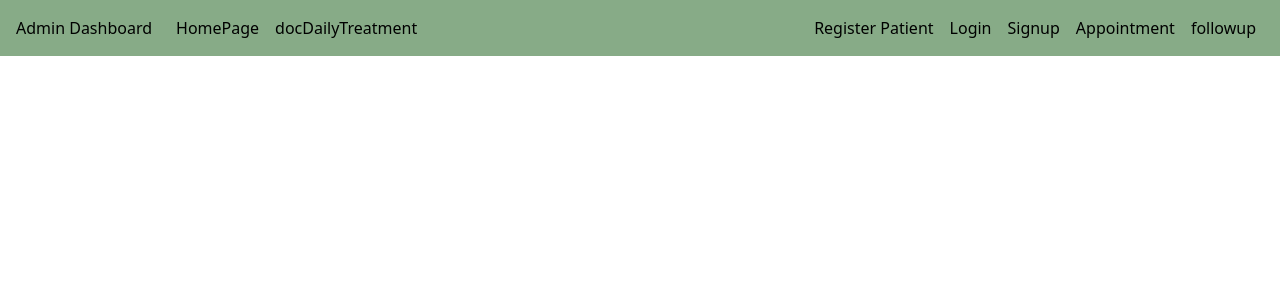
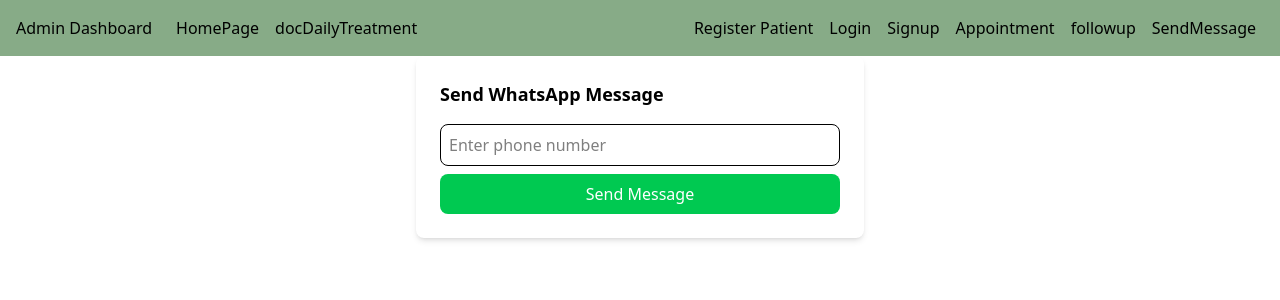
Before and after one commit to tejashriiii/dentistFrontend, a React (Vite) app: page /sendmessage in a window 1280 px wide. Shown: the top 300 px of the page. Built offline with nearby package versions, Linux system fonts and the light colour scheme.

Commit message:
Add WhatsApp API Support

```diff
--- a/src/App.jsx
+++ b/src/App.jsx
@@ -1,4 +1,94 @@
-// App.jsx
+// // App.jsx
+// import React from "react";
+// import { BrowserRouter as Router, Route, Routes, Link } from "react-router-dom";
+// import ReceptionDashboard from "./components/ReceptionDashboard";
+// import PatientRegisterForm from "./components/PatientRegisterForm";
+// import CredentialsForm from "./components/CredentialsForm";
+// import PatientAppointmentForm from "./components/PatientAppointmentForm";
+// import FollowUp from "./components/FollowUp";
+// import Home from "./pages/Home";
+// import DailyTreatment from "./pages/DailyTreatment";
+// import ProtectedRoute from './components/ProtectedRoute';
+// import Unauthorized from "./pages/Unauthorized";
+// import SendMessage from "./components/SendMessage";
+
+// const App = () => {
+//   const [patients, setPatients] = React.useState([]);
+
+//   const addPatient = (newPatient) => {
+//     setPatients([...patients, newPatient]);
+//   };
+
+//   return (
+//     <Router>
+//       <div>
+//         <nav className="bg-[var(--darkgreen)] p-4 flex justify-between ">
+//           <div>
+//             <Link to="/" className="mr-4 ">
+//               Admin Dashboard
+//             </Link>
+//              <Link to="/Home" className="p-2">
+//               HomePage
+//             </Link>
+//               <Link to="/dailytreat" className="p-2">
+//                 docDailyTreatment
+//               </Link>
+//           </div>
+//           <div>
+//             <Link to="/register" className="p-2">
+//               Register Patient
+//             </Link>
+//             <Link to="/login" className="p-2">
+//               Login
+//             </Link>
+//             <Link to="/signup" className="p-2">
+//               Signup
+//             </Link>
+//             <Link to="/appointment" className="p-2">
+//               Appointment
+//             </Link>
+//             <Link to="/followup" className="p-2">
+//               followup
+//             </Link>
+//             <Link to="/sendmessage" className="p-2">
+//               SendMessage
+//             </Link>
+
+
+//           </div>
+//         </nav>
+
+//         <Routes>
+//           <Route path="/" element={<ReceptionDashboard patients={patients} />} />
+//           <Route element={<ProtectedRoute allowedRoles={["admin"]} />}>
+//             <Route path="/register" element={<PatientRegisterForm addPatient={addPatient} />} />
+//           </Route>
+//           <Route
+//             path="/login"
+//             element={<CredentialsForm formAction="login" />}
+//           />
+//           <Route
+//             path="/signup"
+//             element={<CredentialsForm formAction="signup" />}
+//           />
+//           <Route path="/appointment" element={<PatientAppointmentForm />} />
+//           <Route path="/followUp" element={<FollowUp userType="doctor" />} />
+//           <Route path="/Home" element={<Home />} />
+//           <Route element={<ProtectedRoute allowedRoles={["Doctor"]} />}>
+//             <Route path="/dailytreat" element={<DailyTreatment />} />
+//           </Route>
+//           <Route path="/unauthorized" element={<Unauthorized />} />
+//           <Route path="/sendmessage" element={<SendMessage />} />
+//         </Routes>
+//       </div>
+//     </Router>
+//   );
+// };
+
+// export default App;
+
+
+// Old - DONT DELETE THIS CODE App.jsx
 import React from "react";
 import { BrowserRouter as Router, Route, Routes, Link } from "react-router-dom";
 import ReceptionDashboard from "./components/ReceptionDashboard";
@@ -8,11 +98,22 @@ import PatientAppointmentForm from "./components/PatientAppointmentForm";
 import FollowUp from "./components/FollowUp";
 import Home from "./pages/Home";
 import DailyTreatment from "./pages/DailyTreatment";
-import ProtectedRoute from './components/ProtectedRoute';
-import Unauthorized from "./pages/Unauthorized";
+import SendMessage from "./components/SendMessage";
 
 const App = () => {
   const [patients, setPatients] = React.useState([]);
+  const [xrayPrices, setXrayPrices] = React.useState({
+    1: 50,
+    2: 60,
+    3: 70, // Default X-ray prices
+  });
+
+  const isAdmin = true; // Change this based on user role (main admin/staff)
+
+  // Function to update X-ray price (Admins only)
+  const updatePrice = (tooth, price) => {
+    setXrayPrices((prev) => ({ ...prev, [tooth]: Number(price) }));
+  };
 
   const addPatient = (newPatient) => {
     setPatients([...patients, newPatient]);
@@ -26,12 +127,12 @@ const App = () => {
             <Link to="/" className="mr-4 ">
               Admin Dashboard
             </Link>
-             <Link to="/Home" className="p-2">
+            <Link to="/Home" className="p-2">
               HomePage
             </Link>
-              <Link to="/dailytreat" className="p-2">
-                docDailyTreatment
-              </Link>
+            <Link to="/dailytreat" className="p-2">
+              docDailyTreatment
+            </Link>
           </div>
           <div>
             <Link to="/register" className="p-2">
@@ -49,15 +150,19 @@ const App = () => {
             <Link to="/followup" className="p-2">
               followup
             </Link>
+           <Link to="/sendmessage" className="p-2">
+             SendMessage
+           </Link>
 
           </div>
         </nav>
 
         <Routes>
           <Route path="/" element={<ReceptionDashboard patients={patients} />} />
-          <Route element={<ProtectedRoute allowedRoles={["admin"]} />}>
-            <Route path="/register" element={<PatientRegisterForm addPatient={addPatient} />} />
-          </Route>
+          <Route
+            path="/register"
+            element={<PatientRegisterForm addPatient={addPatient} />}
+          />
           <Route
             path="/login"
             element={<CredentialsForm formAction="login" />}
@@ -69,10 +174,8 @@ const App = () => {
           <Route path="/appointment" element={<PatientAppointmentForm />} />
           <Route path="/followUp" element={<FollowUp userType="doctor" />} />
           <Route path="/Home" element={<Home />} />
-          <Route element={<ProtectedRoute allowedRoles={["Doctor"]} />}>
-            <Route path="/dailytreat" element={<DailyTreatment />} />
-          </Route>
-          <Route path="/unauthorized" element={<Unauthorized />} />
+          <Route path="/dailytreat" element={<DailyTreatment />} />
+         <Route path="/sendmessage" element={<SendMessage />} />
         </Routes>
       </div>
     </Router>
@@ -80,97 +183,4 @@ const App = () => {
 };
 
 export default App;
-
-
-// Old - DONT DELETE THIS CODE App.jsx
-// import React from "react";
-// import { BrowserRouter as Router, Route, Routes, Link } from "react-router-dom";
-// import ReceptionDashboard from "./components/ReceptionDashboard";
-// import PatientRegisterForm from "./components/PatientRegisterForm";
-// import CredentialsForm from "./components/CredentialsForm";
-// import PatientAppointmentForm from "./components/PatientAppointmentForm";
-// import FollowUp from "./components/FollowUp";
-// import Home from "./pages/Home";
-// import DailyTreatment from "./pages/DailyTreatment";
-
-// const App = () => {
-//   const [patients, setPatients] = React.useState([]);
-//   const [xrayPrices, setXrayPrices] = React.useState({
-//     1: 50,
-//     2: 60,
-//     3: 70, // Default X-ray prices
-//   });
-
-//   const isAdmin = true; // Change this based on user role (main admin/staff)
-
-//   // Function to update X-ray price (Admins only)
-//   const updatePrice = (tooth, price) => {
-//     setXrayPrices((prev) => ({ ...prev, [tooth]: Number(price) }));
-//   };
-
-//   const addPatient = (newPatient) => {
-//     setPatients([...patients, newPatient]);
-//   };
-
-//   return (
-//     <Router>
-//       <div>
-//         <nav className="bg-[var(--darkgreen)] p-4 flex justify-between ">
-//           <div>
-//             <Link to="/" className="mr-4 ">
-//               Admin Dashboard
-//             </Link>
-//             <Link to="/Home" className="p-2">
-//               HomePage
-//             </Link>
-//             <Link to="/dailytreat" className="p-2">
-//               docDailyTreatment
-//             </Link>
-//           </div>
-//           <div>
-//             <Link to="/register" className="p-2">
-//               Register Patient
-//             </Link>
-//             <Link to="/login" className="p-2">
-//               Login
-//             </Link>
-//             <Link to="/signup" className="p-2">
-//               Signup
-//             </Link>
-//             <Link to="/appointment" className="p-2">
-//               Appointment
-//             </Link>
-//             <Link to="/followup" className="p-2">
-//               followup
-//             </Link>
-
-//           </div>
-//         </nav>
-
-//         <Routes>
-//           <Route path="/" element={<ReceptionDashboard patients={patients} />} />
-//           <Route
-//             path="/register"
-//             element={<PatientRegisterForm addPatient={addPatient} />}
-//           />
-//           <Route
-//             path="/login"
-//             element={<CredentialsForm formAction="login" />}
-//           />
-//           <Route
-//             path="/signup"
-//             element={<CredentialsForm formAction="signup" />}
-//           />
-//           <Route path="/appointment" element={<PatientAppointmentForm />} />
-//           <Route path="/followUp" element={<FollowUp userType="doctor" />} />
-//           <Route path="/Home" element={<Home />} />
-//           <Route path="/dailytreat" element={<DailyTreatment />} />
-
-//         </Routes>
-//       </div>
-//     </Router>
-//   );
-// };
-
-// export default App;
 // DONT DELETE THIS CODE
--- /dev/null
+++ b/src/components/SendMessage.jsx
@@ -0,0 +1,61 @@
+import { useState } from "react";
+
+const SendMessage = () => {
+  const [phoneNumber, setPhoneNumber] = useState("");
+  const [template, setTemplate] = useState("hello_world");
+
+  const sendMessage = async () => {
+    if (!phoneNumber) {
+      alert("Please enter a phone number");
+      return;
+    }
+
+    try {
+      const response = await fetch("http://127.0.0.1:8000/m/sendwhatsapp/", {
+        method: "POST",
+        headers: {
+          "Content-Type": "application/json",
+          "Accept": "application/json",
+        },
+        body: JSON.stringify({
+          phone_number: phoneNumber,
+          template_name: template,
+          language_code: "en_US",
+        }),
+      });
+
+      const data = await response.json();
+      console.log("Response:", data);
+
+      if (response.ok) {
+        alert("Message sent successfully!");
+      } else {
+        alert(`Failed: ${data.error || "Unknown error"}`);
+      }
+    } catch (error) {
+      console.error("Error:", error);
+      alert("Error sending message.");
+    }
+  };
+
+  return (
+    <div className="p-6 bg-white rounded-lg shadow-md max-w-md mx-auto">
+      <h2 className="text-lg font-semibold mb-4">Send WhatsApp Message</h2>
+      <input
+        type="text"
+        placeholder="Enter phone number"
+        value={phoneNumber}
+        onChange={(e) => setPhoneNumber(e.target.value)}
+        className="w-full p-2 border rounded-lg mb-2"
+      />
+      <button
+        onClick={sendMessage}
+        className="bg-green-500 text-white p-2 rounded-lg w-full hover:bg-green-600"
+      >
+        Send Message
+      </button>
+    </div>
+  );
+};
+
+export default SendMessage;
```
